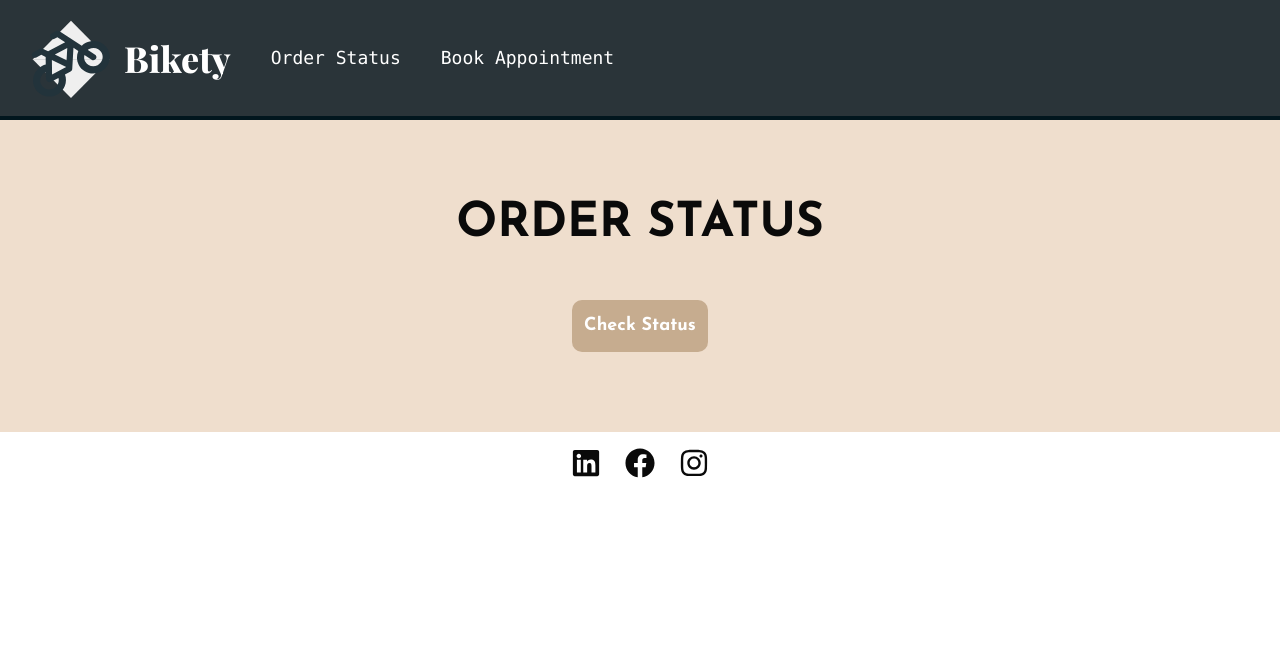
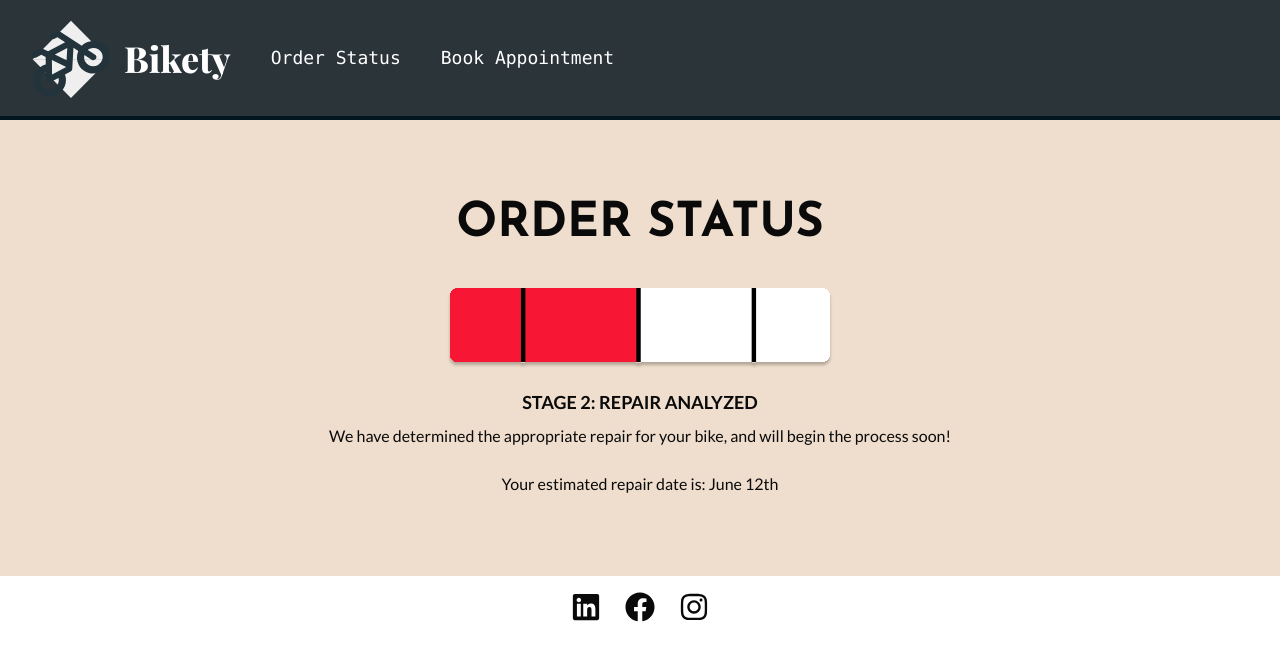
Before and after one commit to Jad-Kreit29/Bike-Repair-Site, a React (Vite) app: page /status in a window 1280 px wide. Both pictures are taken after a click on the button "Check Status". Shown: the top 660 px of the page. Built offline with nearby package versions, Linux system fonts and the light colour scheme; a web font is replaced by a local one.

Commit message:
Finished Order Status Page

```diff
--- a/src/components/Footer.jsx
+++ b/src/components/Footer.jsx
@@ -3,12 +3,18 @@ import { FaLinkedin, FaFacebook, FaInstagram }  from 'react-icons/fa'
 
 const Footer = () => {
   return (
-      <div className="flex justify-center items-center w-full py-4 gap-x-6 text-3xl">
-      <FaLinkedin />
-      <FaFacebook />
-      <FaInstagram />
 
-    </div>
+    <footer className='bottom-0'>
+
+      <div className="flex justify-center items-center py-4 gap-x-6 text-3xl">
+
+        <FaLinkedin />
+        <FaFacebook />
+        <FaInstagram />
+
+      </div>
+
+    </footer>
   )
 }
 
--- a/src/pages/OrderStatusPage.jsx
+++ b/src/pages/OrderStatusPage.jsx
@@ -1,29 +1,31 @@
 import React from 'react'
 import { useState } from 'react'
+import ProgressBar from '../images/progress_bar.svg'
 
 
 const OrderStatusPage = () => {
 
   const [showStatus, setShowStatus] = useState(true);
 
-  let pageVisability = ""
+  let firstPageVisability = ""
+  let secondPageVisability = "hidden"
 
   if (!showStatus) {
 
-    pageVisability = "hidden"
+    firstPageVisability = "hidden"
+    secondPageVisability = ""
 
   }
 
   return (
-    <div className='bg-[#EFDECD]'>
+    <div className='bg-[#EFDECD] py-20'>
 
-      <div className='py-20'>
+      <h1 className='flex justify-center font-josefin font-extrabold text-5xl'>ORDER STATUS</h1>
 
-        {/* Main Page Text */}
+      {/* Input Order Status */}
+      <div className={firstPageVisability}>
 
-        <h1 className={`flex justify-center font-josefin font-extrabold text-5xl`}>ORDER STATUS</h1>
-
-        <p  className={`${pageVisability} flex mt-5 justify-center font-lato text-lg`}>Want to check the status of your order? Input your repair order number</p>
+        <p className='flex mt-5 justify-center font-lato text-lg'>Want to check the status of your order? Input your repair order number</p>
 
         <br />
 
@@ -31,7 +33,7 @@ const OrderStatusPage = () => {
 
         <div className='flex justify-center'>
 
-          <input type="number" name='ordernumber' placeholder="Repair Order Number:" className={`${pageVisability} bg-[#EFEFEF] w-100 h-10 p-5 font-josefin font-bold rounded-sm shadow-lg`}/>
+          <input type="text" name='ordernumber' placeholder="Repair Order Number:" className={`${firstPageVisability} bg-[#EFEFEF] w-100 h-10 p-5 font-josefin font-bold rounded-sm shadow-lg`}/>
 
         </div>
 
@@ -49,6 +51,28 @@ const OrderStatusPage = () => {
 
       </div>
 
+      {/* Progress Bar Status */}
+      <div className={secondPageVisability}>
+
+        <div className='flex justify-center mt-10'>
+
+          <img src={ProgressBar} className='h-20'/>
+
+        </div>
+
+        <p className='flex justify-center mt-5 font-lato font-bold text-lg'>STAGE 2: REPAIR ANALYZED</p>
+
+        <p className='flex justify-center font-lato mt-2'>
+          We have determined the appropriate repair for your bike, and will begin the process soon!
+        </p>
+
+        <p className='flex justify-center font-lato'>
+          <br />
+          Your estimated repair date is: June 12th
+        </p>
+
+      </div>
+
     </div>
   )
 }
```
Also changed, not shown: src/images/progress_bar.svg (added).
